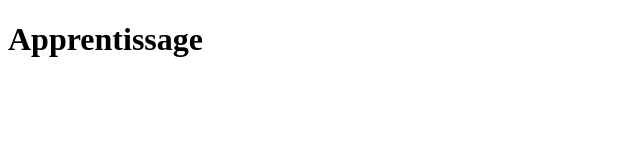
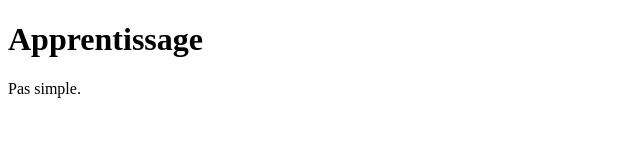
Before and after one commit to malik-gaci/projetGitEtGithub, a plain HTML site: page index.html in a window 1280 px wide. Shown: the full height of the page, 0-640 px from the left. Drawn offline with Linux system fonts and the light colour scheme.

Commit message:
Modification du fichier index.html

```diff
--- a/index.html
+++ b/index.html
@@ -7,5 +7,6 @@
 </head>
 <body>
     <h1>Apprentissage</h1>
+    <p>Pas simple.</p>
 </body>
 </html>
```
